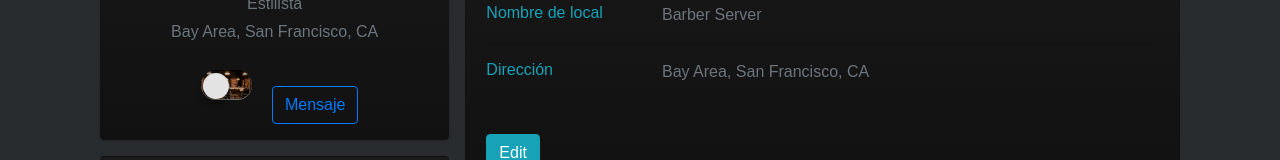
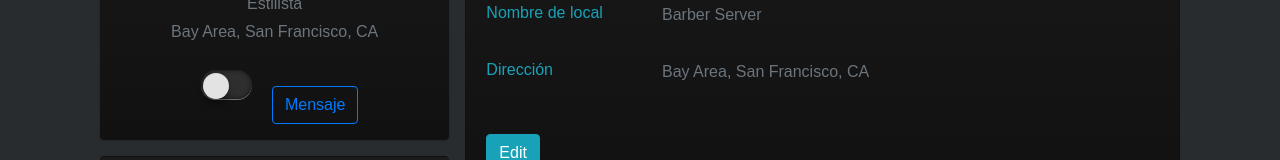
Before and after one commit to vector18xd/BarberServerReact, a React (Create React App) app: page /Perfil in a window 1280 px wide. Shown: the part 304-464 px from the top of the page. Built offline with nearby package versions, Linux system fonts and the light colour scheme; a web font is replaced by a local one.

Commit message:
SliderPActualizado

```diff
--- a/src/components/layouts/css/profile.css
+++ b/src/components/layouts/css/profile.css
@@ -326,7 +326,7 @@
         margin-bottom: 10px;
     }
 }
-.slider {
+.sliderP {
     background-color: #ffffff2b;
     border-radius: 100px;
     padding: 1px;
@@ -342,7 +342,7 @@
           #22cc3f 0px 0px 0px 0px inset, rgba(224, 224, 224, 0.45) 0px 1px 0px 0px;
   }
 
-  .slider::after {
+  .sliderP::after {
     content: "";
     display: flex;
     top: 2.3px;
@@ -357,12 +357,12 @@
     will-change: left, background-color;
   }
 
-  .switch input[type="checkbox"]:checked + .slider {
+  .switch input[type="checkbox"]:checked + .sliderP {
     box-shadow: rgba(0, 0, 0, 0.62) 0px 0px 5px inset, #22cc3f 0px 0px 0px 2px inset, #22cc3f 0px 0px 0px 24px inset,
           rgba(224, 224, 224, 0.45) 0px 1px 0px 0px;
   }
 
-  .switch input[type="checkbox"]:checked + .slider::after {
+  .switch input[type="checkbox"]:checked + .sliderP::after {
     left: 24px;
   }
 
--- a/src/components/layouts/perfiles.jsx
+++ b/src/components/layouts/perfiles.jsx
@@ -24,7 +24,7 @@ export const Perfiles = () => {
                     </p>
                     <label class="switch">
                       <input type="checkbox"/>
-                      <span class="slider"></span>
+                      <span class="sliderP"></span>
                   </label>
                     <button className="btn btnM btn-outline-primary">
                       Mensaje
```
Also changed, not shown: 1 other file (tests, documents, lock files or other folders).
